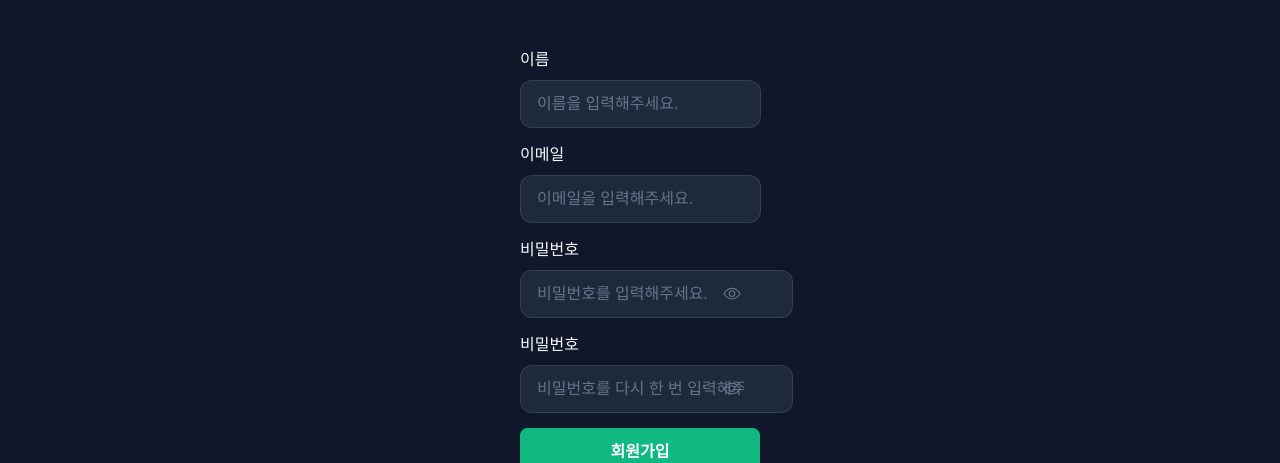
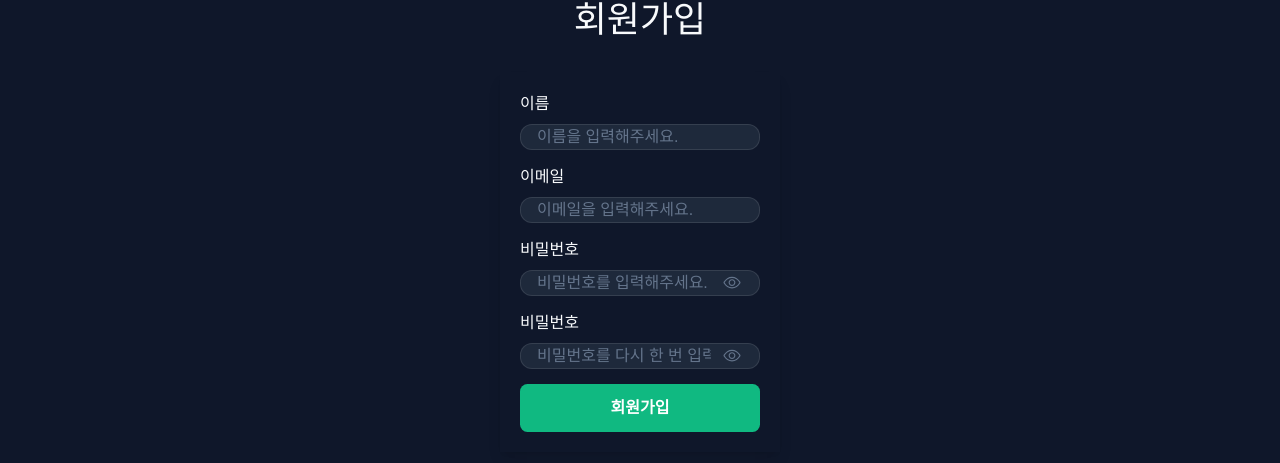
Before and after one commit to mingmi9/fe11-part4-team1-coworkers, a Next.js app: page /signUp in a window 1280 px wide. Shown: the part 209-672 px from the top of the page. Built offline with nearby package versions, Linux system fonts and the light colour scheme; no server answers; a web font is replaced by a local one.

Commit message:
Input 기본 크기 삭제 사용자가 크기 설정하게 설정

```diff
--- a/app/_components/common/Input/Input.tsx
+++ b/app/_components/common/Input/Input.tsx
@@ -22,7 +22,7 @@ const Input: React.FC<InputProps> = ({
   isAllowSpace = true,
   rightIcon,
   onValidate, // 추가 유효성 검사 함수
-  className,
+  className = '',
 }) => {
   const generatedId = useId();
   const inputId = id || generatedId;
@@ -78,8 +78,10 @@ const Input: React.FC<InputProps> = ({
           value={inputValue}
           onChange={handleChange}
           placeholder={placeholder}
-          className={`${className} h-[4.8rem] max-w-[46rem] rounded-[1.2rem] border-[0.1rem] bg-background-secondary px-[1.6rem] text-[1.6rem] text-text-primary placeholder:text-text-default focus:border-brand-primary focus:outline-none ${finalError ? 'border-status-danger focus:border-status-danger' : 'border-border-primary focus:border-interaction-hover'} ${rightIcon ? 'pr-[4.8rem]' : ''} // 오른쪽 아이콘 공간 확보`}
-        />
+          className={`w-full rounded-[1.2rem] border-[0.1rem] bg-background-secondary px-[1.6rem] text-[1.6rem] text-text-primary placeholder:text-text-default focus:border-brand-primary focus:outline-none
+            ${finalError ? 'border-status-danger focus:border-status-danger' : 'border-border-primary focus:border-interaction-hover'}
+            ${rightIcon ? 'pr-[4.8rem]' : ''}
+            ${className}`} />
 
         {/* 오른쪽 아이콘 */}
         {rightIcon && (
```
